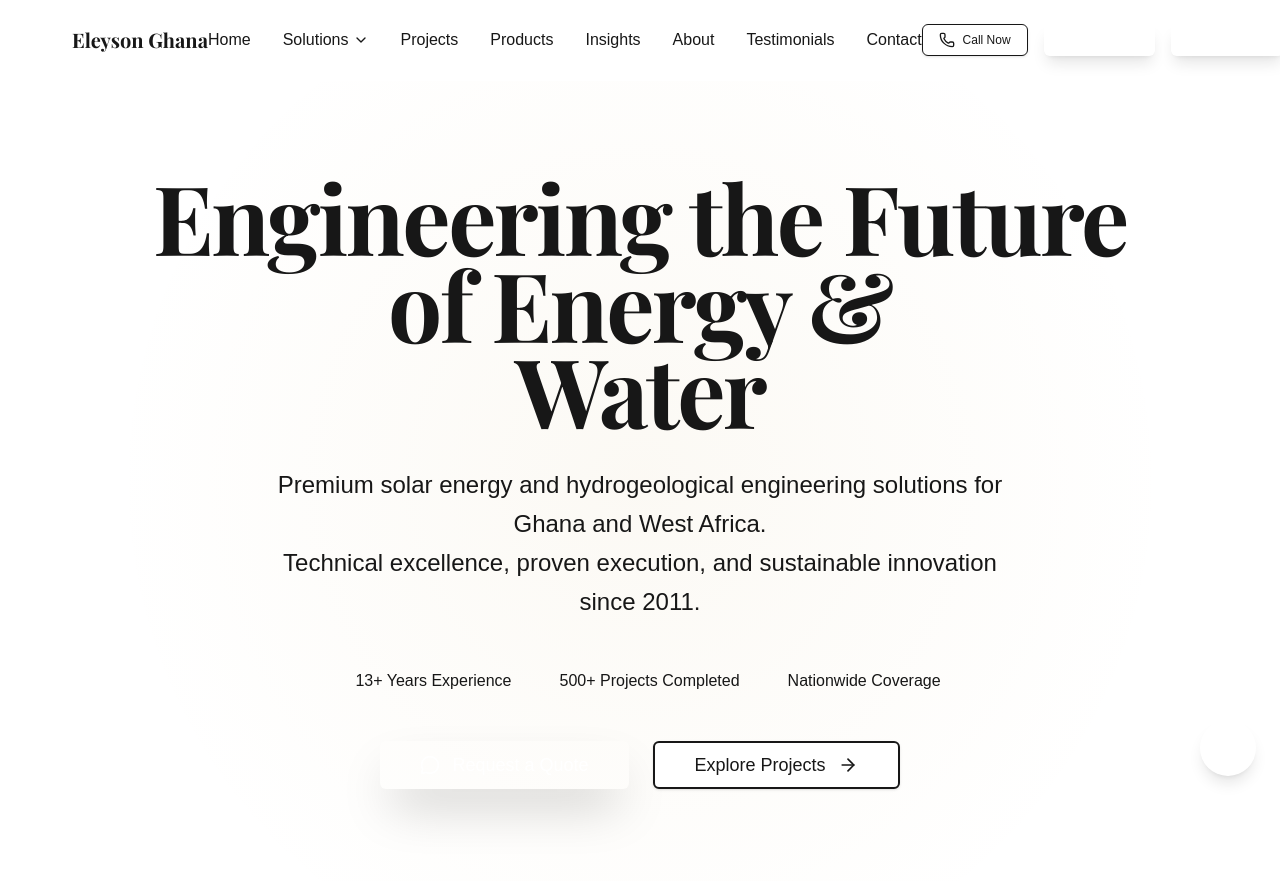
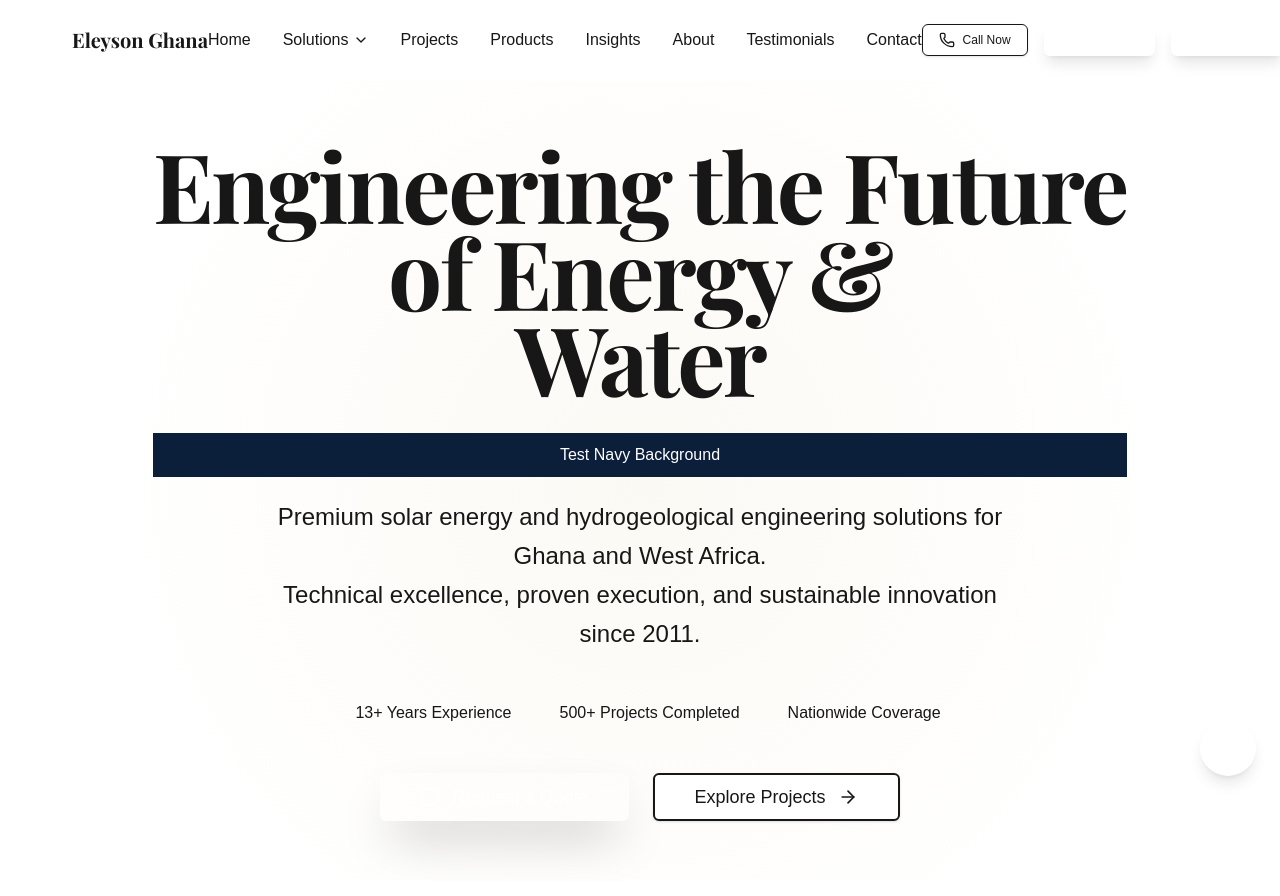
Before and after one commit to dromorongit/EleysonGh, a Next.js app: page / in a window 1280 px wide. Shown: the top 896 px of the page. Built offline with nearby package versions, Linux system fonts and the light colour scheme.

Commit message:
Add test inline style for navy color

```diff
--- a/src/app/page.tsx
+++ b/src/app/page.tsx
@@ -67,6 +67,7 @@ export default function Home() {
               of <span className="text-energy-600">Energy</span> &<br />
               <span className="text-primary-600">Water</span>
             </motion.h1>
+            <div style={{backgroundColor: '#0B1F3A', color: 'white', padding: '10px', marginBottom: '20px'}}>Test Navy Background</div>
             <motion.p
               className="text-xl md:text-2xl text-secondary-700 mb-12 max-w-3xl mx-auto leading-relaxed font-light"
               variants={fadeInUp}
```
